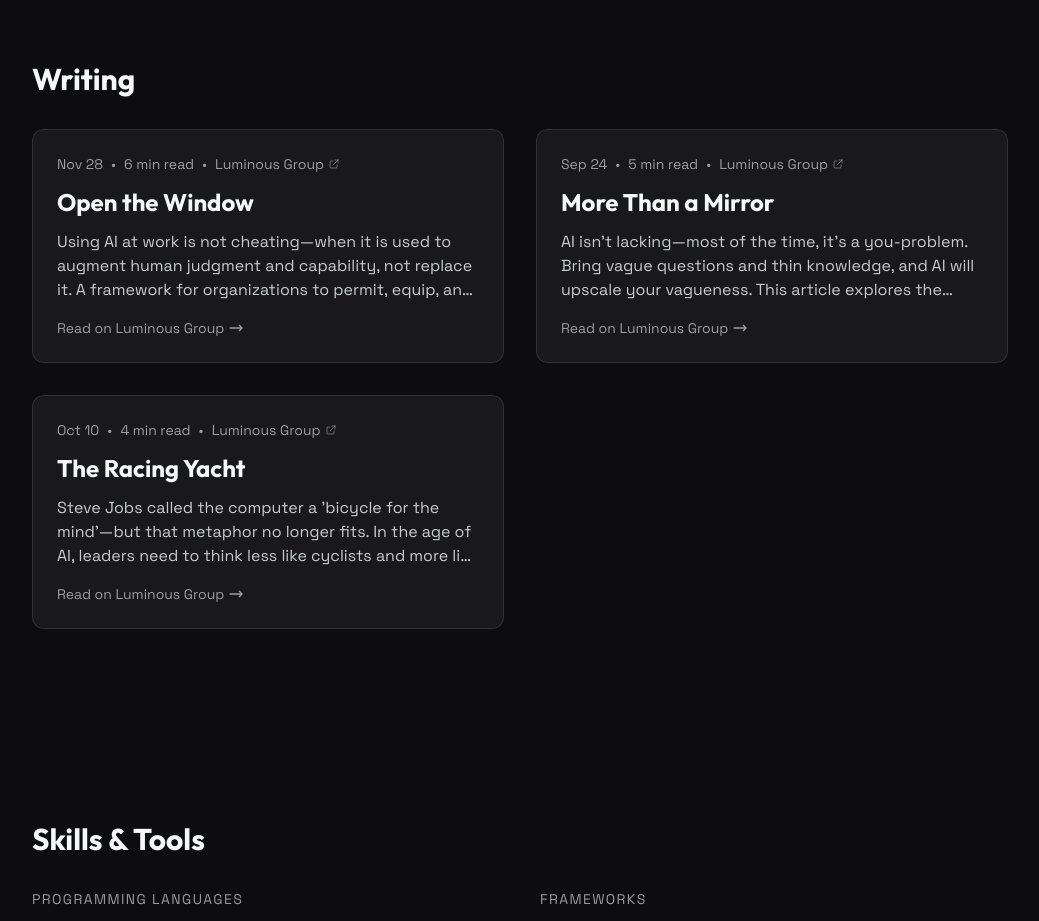
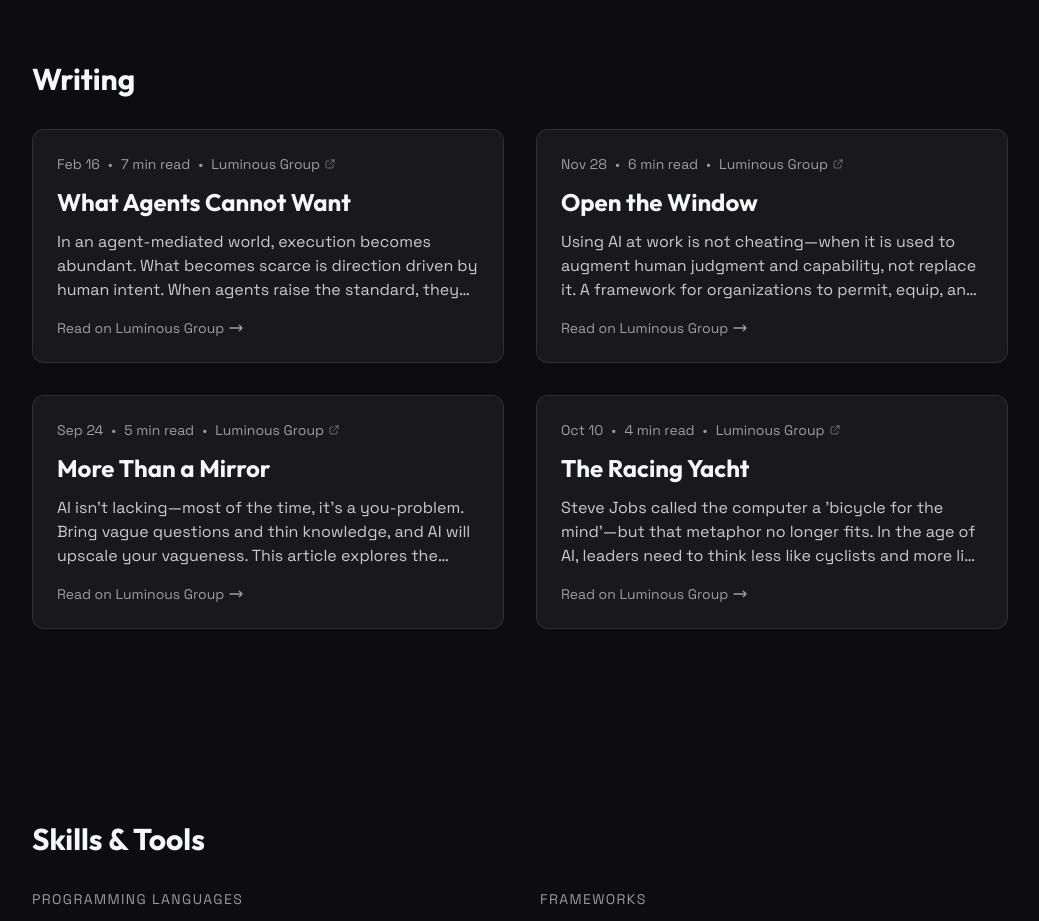
Before and after one commit to Klemenkocic/KlemenKocic, a Next.js app: page /work in a window 1280 px wide. Shown: the part 4540-5461 px from the top of the page, without its empty margins (120-1159 px from the left). Built offline with nearby package versions, Linux system fonts and the light colour scheme.

Commit message:
Add "What Agents Cannot Want" blog post to Writing section
Co-Authored-By: Claude Opus 4.6 <noreply@anthropic.com>

```diff
--- a/content/workData.ts
+++ b/content/workData.ts
@@ -246,6 +246,14 @@ export const aiUses: Record<string, string> = {
 
 export const blogPosts: BlogPost[] = [
   {
+    title: "What Agents Cannot Want",
+    excerpt: "In an agent-mediated world, execution becomes abundant. What becomes scarce is direction driven by human intent. When agents raise the standard, they erase the old signal that 'good work' once carried—and scarcity migrates upward, from making things to deciding which things deserve to exist.",
+    url: "https://www.luminousgroup.net/luminosity/what-agents-cannot-want",
+    date: "Feb 16",
+    readingTime: "7 min read",
+    publication: "Luminous Group"
+  },
+  {
     title: "Open the Window",
     excerpt: "Using AI at work is not cheating—when it is used to augment human judgment and capability, not replace it. A framework for organizations to permit, equip, and audit AI-assisted work.",
     url: "https://www.luminousgroup.net/luminosity/open-the-window",
```
